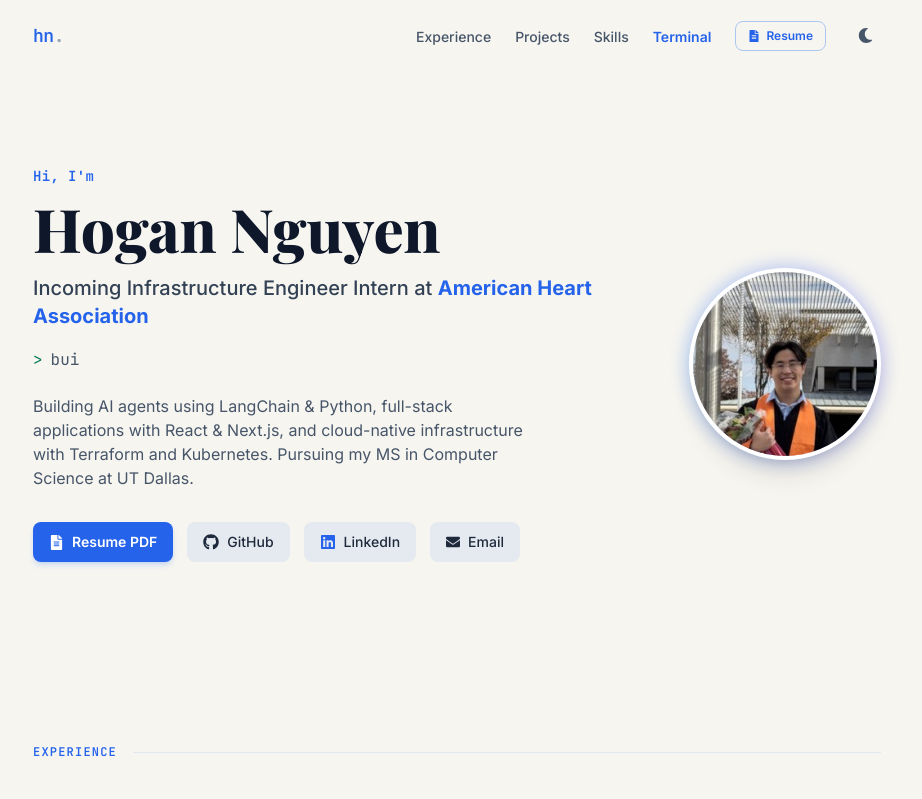
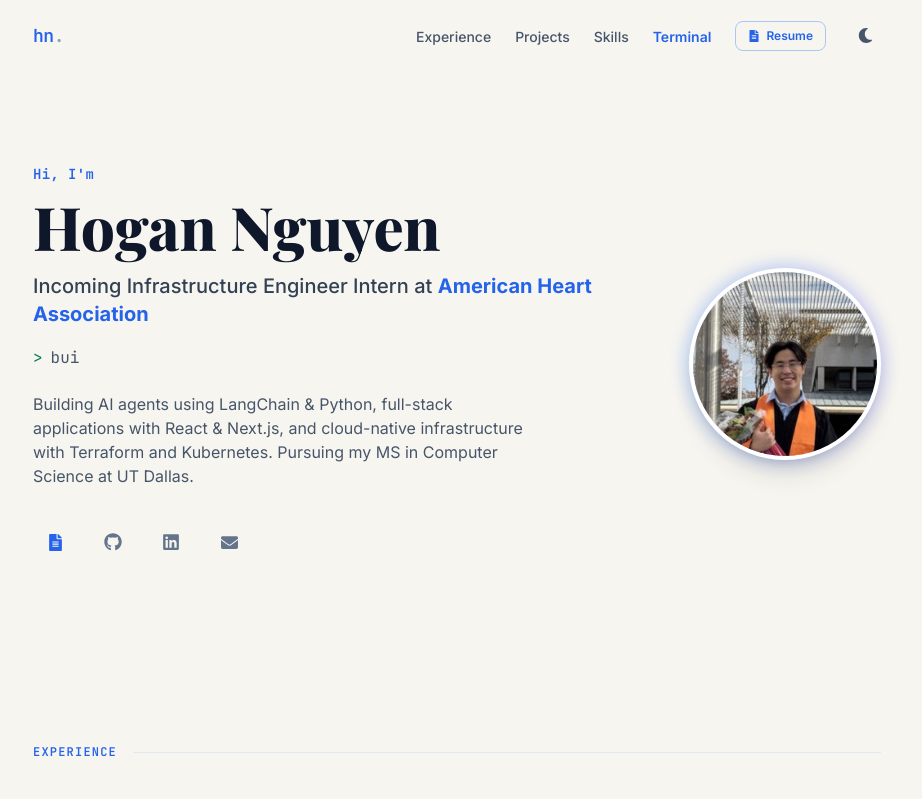
Before and after one commit to hoganngu756/hoganngu756.github.io, a React (Vite) app: page / in a window 1280 px wide. Shown: the top 799 px of the page, without its empty margins (183-1105 px from the left). Built offline with nearby package versions, Linux system fonts and the light colour scheme; the HTML template or start-up script is replaced by a standard one.

Commit message:
changed icons

```diff
--- a/src/components/Hero.js
+++ b/src/components/Hero.js
@@ -2,6 +2,17 @@ import React from 'react';
 import { FaGithub, FaLinkedin, FaEnvelope, FaCheck, FaFileAlt } from 'react-icons/fa';
 import useTypewriter from '../hooks/useTypewriter';
 import { profile } from '../data/content';
+
+// Transparent at rest; the background tint only appears on hover/focus.
+const SOCIAL_BASE =
+  'inline-flex items-center justify-center w-11 h-11 rounded-lg hover:bg-slate-900/5 dark:hover:bg-white/5 transition-colors focus:outline-none focus-visible:ring-2 focus-visible:ring-blue-500';
+
+// Secondary links stay muted until hovered.
+const SOCIAL_LINK = `${SOCIAL_BASE} text-slate-500 hover:text-blue-600 dark:text-slate-400 dark:hover:text-blue-400`;
+
+// The résumé carries the accent at rest so the eye lands there first — the one
+// thing a recruiter should click — without going back to a filled button.
+const RESUME_LINK = `${SOCIAL_BASE} text-blue-600 hover:text-blue-700 dark:text-blue-400 dark:hover:text-blue-300`;
 
 const Hero = ({ onCopyEmail }) => {
   const [copied, setCopied] = React.useState(false);
@@ -70,51 +81,51 @@ const Hero = ({ onCopyEmail }) => {
             className="flex flex-wrap items-center justify-center md:justify-start gap-3.5 animate-fade-in"
             style={{ animationDelay: '500ms', animationFillMode: 'backwards' }}
           >
+            {/* Nothing filled here — hierarchy comes from color alone. The 44px
+                box keeps the tap target honest even though the glyph is small. */}
             <a
               href={profile.resume}
               target="_blank"
               rel="noopener noreferrer"
-              className="inline-flex items-center gap-2 px-4 py-2.5 rounded-lg bg-blue-600 hover:bg-blue-500 text-white text-xs sm:text-sm font-semibold transition-all shadow-md shadow-blue-500/20 hover:scale-105 active:scale-95 motion-reduce:transform-none"
+              aria-label="Résumé (PDF)"
+              title="Résumé (PDF)"
+              className={RESUME_LINK}
             >
-              <FaFileAlt size={15} />
-              <span>Resume PDF</span>
+              <FaFileAlt size={17} />
             </a>
 
             <a
               href={profile.github}
               target="_blank"
               rel="noopener noreferrer"
-              className="inline-flex items-center gap-2 px-4 py-2.5 rounded-lg bg-slate-200/80 hover:bg-slate-300 dark:bg-slate-800/80 dark:hover:bg-slate-700 text-slate-800 dark:text-slate-200 text-xs sm:text-sm font-medium transition-all hover:scale-105 active:scale-95 motion-reduce:transform-none"
+              aria-label="GitHub profile"
+              title="GitHub"
+              className={SOCIAL_LINK}
             >
-              <FaGithub size={16} />
-              <span>GitHub</span>
+              <FaGithub size={18} />
             </a>
 
             <a
               href={profile.linkedin}
               target="_blank"
               rel="noopener noreferrer"
-              className="inline-flex items-center gap-2 px-4 py-2.5 rounded-lg bg-slate-200/80 hover:bg-slate-300 dark:bg-slate-800/80 dark:hover:bg-slate-700 text-slate-800 dark:text-slate-200 text-xs sm:text-sm font-medium transition-all hover:scale-105 active:scale-95 motion-reduce:transform-none"
+              aria-label="LinkedIn profile"
+              title="LinkedIn"
+              className={SOCIAL_LINK}
             >
-              <FaLinkedin size={16} className="text-blue-600 dark:text-blue-400" />
-              <span>LinkedIn</span>
+              <FaLinkedin size={18} />
             </a>
 
             <button
               onClick={handleCopyEmail}
-              className="inline-flex items-center gap-2 px-4 py-2.5 rounded-lg bg-slate-200/80 hover:bg-slate-300 dark:bg-slate-800/80 dark:hover:bg-slate-700 text-slate-800 dark:text-slate-200 text-xs sm:text-sm font-medium transition-all hover:scale-105 active:scale-95 motion-reduce:transform-none focus:outline-none focus-visible:ring-2 focus-visible:ring-blue-500"
-              title="Click to copy email address"
+              aria-label="Copy email address"
+              title={copied ? 'Copied!' : 'Copy email address'}
+              className={SOCIAL_LINK}
             >
               {copied ? (
-                <>
-                  <FaCheck size={14} className="text-emerald-500" />
-                  <span>Copied!</span>
-                </>
+                <FaCheck size={17} className="text-emerald-500" />
               ) : (
-                <>
-                  <FaEnvelope size={14} />
-                  <span>Email</span>
-                </>
+                <FaEnvelope size={17} />
               )}
             </button>
           </div>
```
